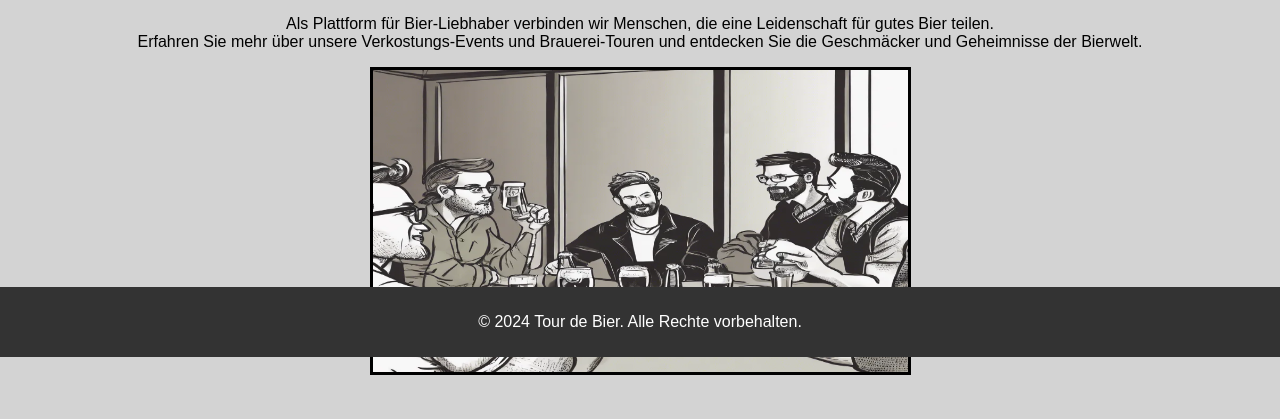
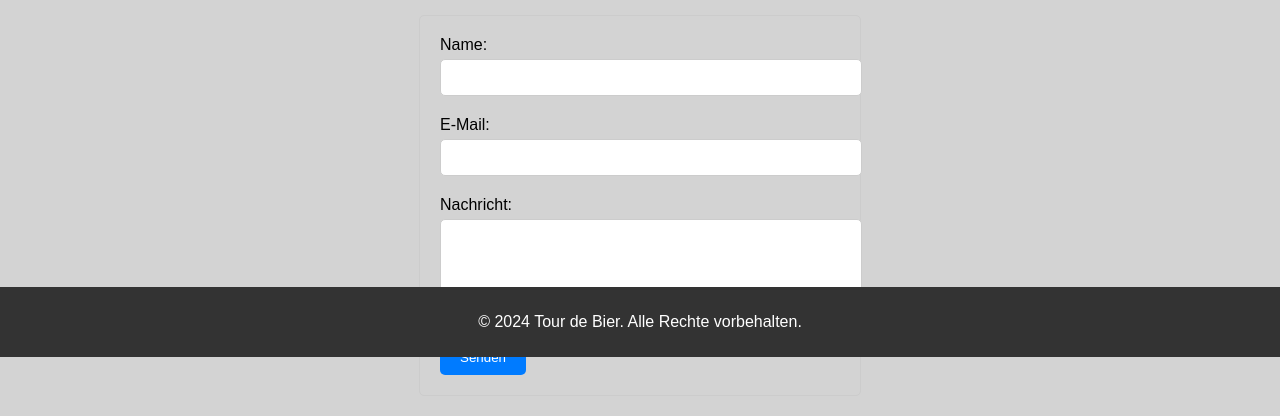
Before and after one commit to DarioScheuber/WebTech, a plain HTML site: page kontakt.html in a window 1280 px wide. Shown: the part 443-862 px from the top of the page. Drawn offline with Linux system fonts and the light colour scheme.

Commit message:
designarbeit

```diff
--- a/design.css
+++ b/design.css
@@ -126,7 +126,44 @@ div.box1, div.box2, div.box3 {
     justify-content: center;
   }
 
+  .container {
+    max-width: 400px;
+    margin: 0 auto;
+    padding: 20px;
+    border: 1px solid #ccc;
+    border-radius: 5px;
+}
 
+.form-group {
+    margin-bottom: 20px;
+}
+
+label {
+    display: block;
+    margin-bottom: 5px;
+}
+
+input[type="text"],
+input[type="email"],
+textarea {
+    width: 100%;
+    padding: 10px;
+    border: 1px solid #ccc;
+    border-radius: 5px;
+}
+
+button {
+    background-color: #007bff;
+    color: white;
+    padding: 10px 20px;
+    border: none;
+    border-radius: 5px;
+    cursor: pointer;
+}
+
+button:hover {
+    background-color: #0056b3;
+}
 
 [data-id="maximenuck137"] .mobilemenuck-item > .level1 {
 	background: #2A3252;
--- a/kontakt.html
+++ b/kontakt.html
@@ -26,16 +26,24 @@
     </nav>
 
     <main>
-        <section id="startseite" align="center">
-            <!-- Ansprechende und einladende Grafik -->
-            <h2 align="center">Herzlich Willkommen bei Tour de Bier</h2>
-            <p align="center">Als Plattform für Bier-Liebhaber verbinden wir Menschen, die eine Leidenschaft für gutes
-                Bier teilen.
-                <br> Erfahren Sie mehr über unsere Verkostungs-Events und Brauerei-Touren und entdecken Sie die
-                Geschmäcker und Geheimnisse der Bierwelt.
-            </p>
-            <img src="img/Stammtisch_Cartoon.png" height="302" width="535" border="3">
-        </section>
+        <h2>Kontaktformular</h2>
+        <div class="container">
+            <form method="post">
+                <div class="form-group">
+                    <label for="name">Name:</label>
+                    <input type="text" id="name" name="name" required>
+                </div>
+                <div class="form-group">
+                    <label for="email">E-Mail:</label>
+                    <input type="email" id="email" name="email" required>
+                </div>
+                <div class="form-group">
+                    <label for="message">Nachricht:</label>
+                    <textarea id="message" name="message" rows="5" required></textarea>
+                </div>
+                <button type="submit">Senden</button>
+            </form>
+        </div>
     </main>
 
     <script src="script.js"></script>
```
Also changed, not shown: aboutus.html (+15 -9 lines), mainpage.html (+4 -35 lines), veranstaltungen.html (+3 -9 lines).
